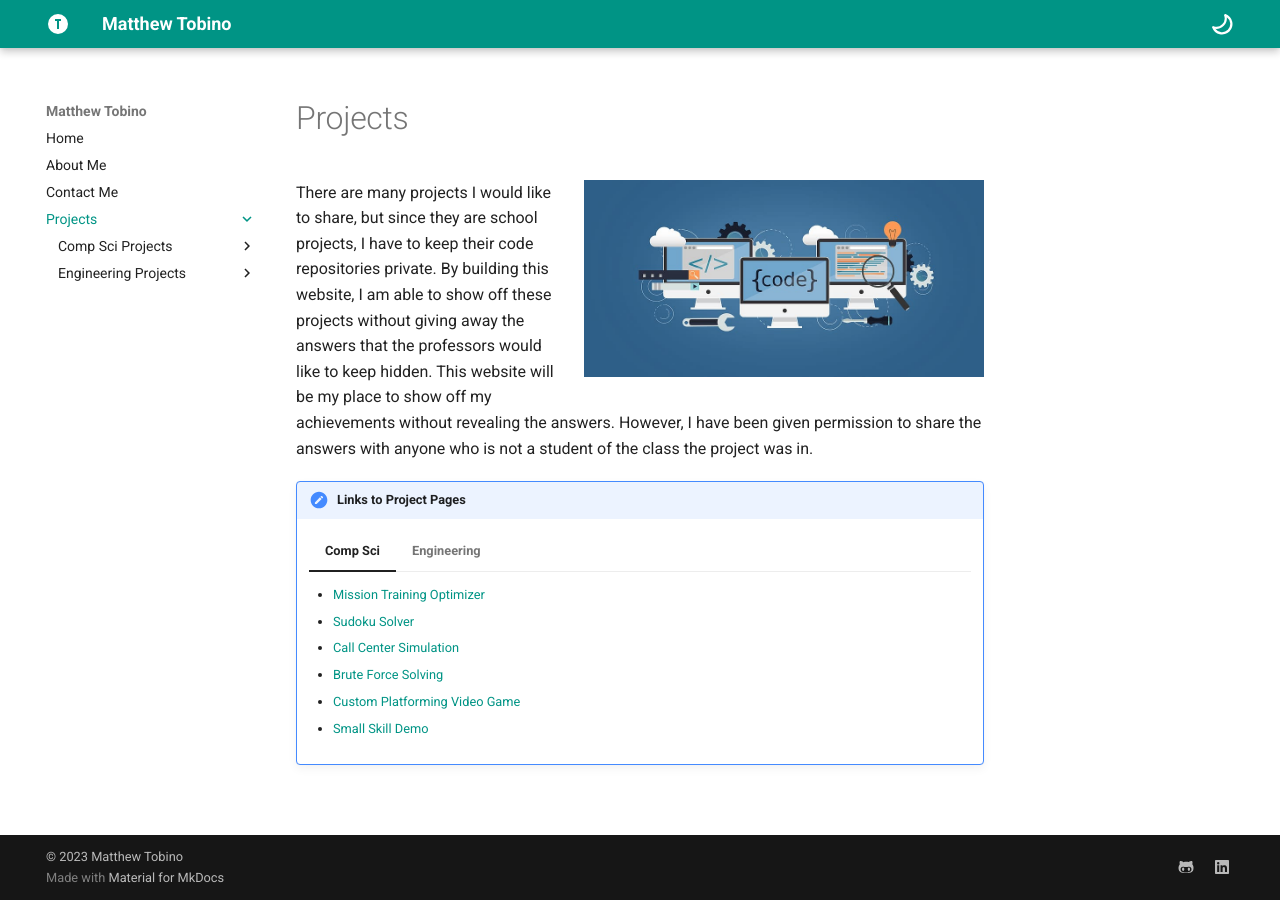
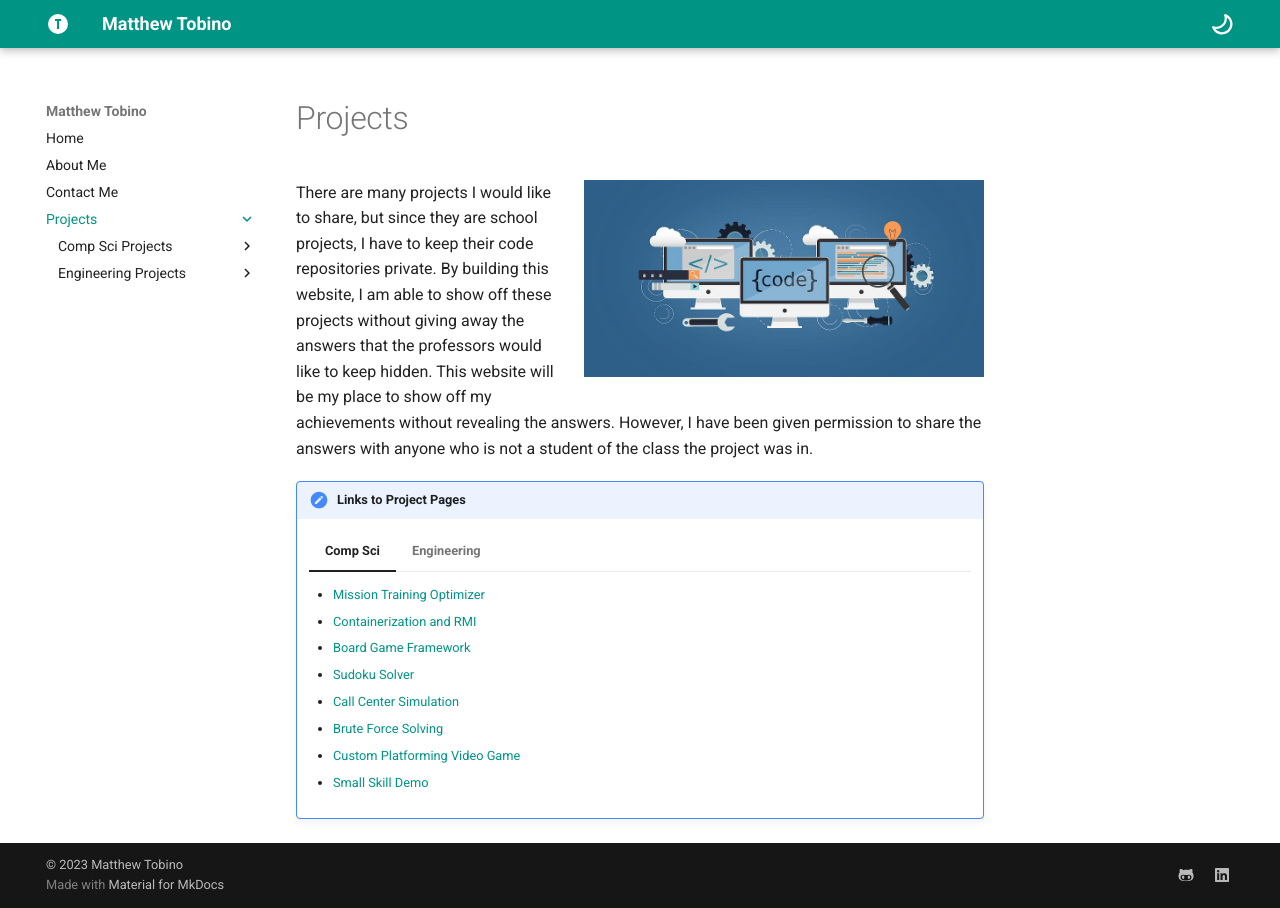
Before and after one commit to mtobino/Personal-Website, an MkDocs documentation site: the page built from docs/Projects/index.md, in a window 1280 px wide. Built offline with MkDocs 1.6.1 and Material for MkDocs 9.7.7, drawn with Linux system fonts in a browser that asks for light colours.

Commit message:
updated project index page to show all pages

```diff
--- a/docs/Projects/index.md
+++ b/docs/Projects/index.md
@@ -7,6 +7,8 @@ revealing the answers. However, I have been given permission to share the answer
 !!! note "Links to Project Pages"
     === "Comp Sci"
         * [Mission Training Optimizer](../Projects/Comp%20Sci%20Projects/MissionOptimizer.md)
+        * [Containerization and RMI](../Projects/Comp%20Sci%20Projects/JavaRMI.md)
+        * [Board Game Framework](../Projects/Comp%20Sci%20Projects/GameFramework.md)
         * [Sudoku Solver](../Projects/Comp%20Sci%20Projects/SudokuSolverPage.md)
         * [Call Center Simulation](../Projects/Comp%20Sci%20Projects/CallCenterProject.md)
         * [Brute Force Solving](../Projects/Comp%20Sci%20Projects/BruteForcePage.md)
```
